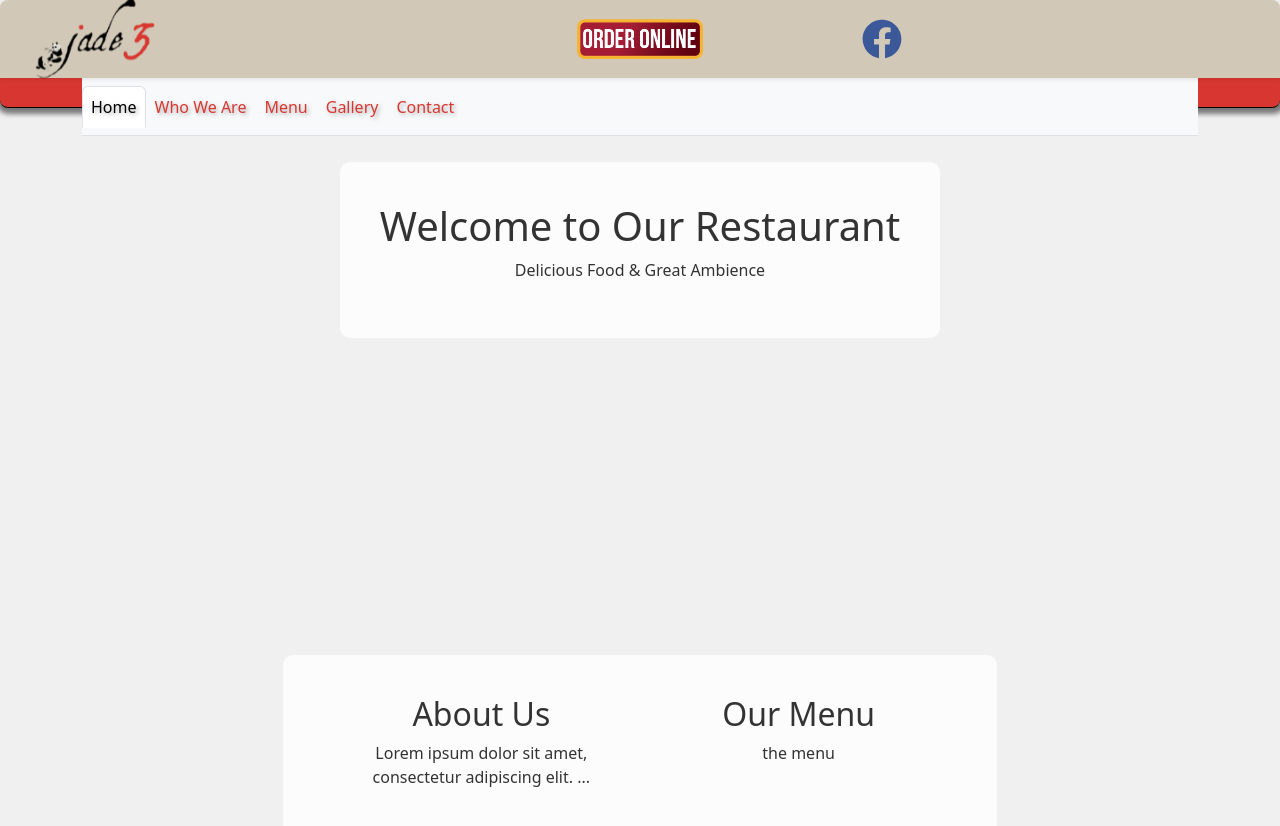
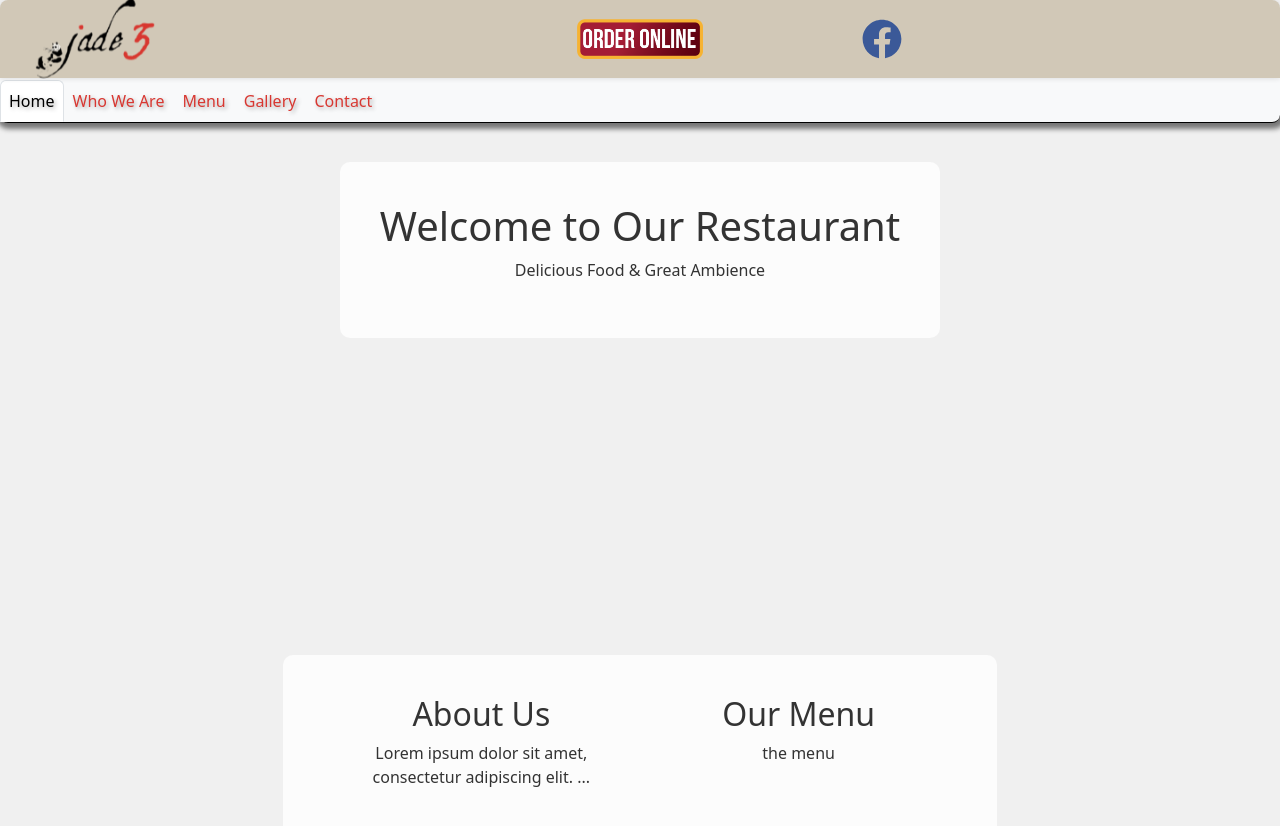
Before and after one commit to ErikAmerico/Jade3, a React (Vite) app: page / in a window 1280 px wide. Shown: the top 826 px of the page. Built offline with nearby package versions, Linux system fonts and the light colour scheme.

Commit message:
replaced subheader with navigation, deleted subheader.

```diff
--- a/src/components/Header/Header.jsx
+++ b/src/components/Header/Header.jsx
@@ -1,11 +1,9 @@
 
 
-import { useState } from 'react';
 import { FaFacebook } from 'react-icons/fa';
 import { IconContext } from 'react-icons';
 import { Container, Row, Col } from 'react-bootstrap';
 
-import Subheader from '../Subheader/Subheader';
 import Navigation from '../NavFolder/Navigation';
 import './Head.css';
 
@@ -16,7 +14,7 @@ export default function Header() {
   return (
     <>
       <header className="header">
-        <Container fluid> {/* Use fluid container to take full width */}
+        <Container fluid>
           <Row className="align-items-center">
             <Col xs={12} md={4}>
               <div className="header-title">
@@ -46,7 +44,7 @@ export default function Header() {
           </Row>
         </Container>
       </header>
-      <Subheader />
+      <Navigation />
     </>
   );
 }
--- a/src/components/NavFolder/Nav.css
+++ b/src/components/NavFolder/Nav.css
@@ -3,10 +3,22 @@
   background-color: #f1faee;
 } */
 
+#NavigationContainer{
+  width: 100%;
+  height: 45px;
+  position: fixed;
+  top: 78px;
+  z-index: 99;
+  border-bottom: black 1px solid;
+  box-shadow: 1px 1px 5px 5px rgba(0, 0, 0, .5);
+  border-bottom-left-radius: 8px;
+  border-bottom-right-radius: 8px;
+}
+
+
 .navbar {
   width: 100%;
 }
-
 
 .nav-link {
   /* color: #457b9d; */
--- a/src/components/NavFolder/Navigation.jsx
+++ b/src/components/NavFolder/Navigation.jsx
@@ -13,7 +13,7 @@ function Navigation() {
   };
 
   return (
-    <Navbar expand="md" variant="light" bg="light" className='nav nav-tabs navbar' expanded={expanded}>
+    <Navbar expand="md" variant="light" bg="light" className='nav nav-tabs navbar' expanded={expanded} id='NavigationContainer'>
       <Navbar.Toggle aria-controls="basic-navbar-nav" onClick={() => setExpanded(!expanded)}/>
       <Navbar.Collapse id="basic-navbar-nav" >
         <Nav className="mr-auto justify-content-between" onClick={handleSelect}>
--- a/src/components/Subheader/Subheader.css
+++ /dev/null
@@ -1,14 +0,0 @@
-  .sub-header {
-    background-color: #D83731;
-    color: blue;
-    width: 100%;
-    height: 30px;
-    /* position: relative; */
-    position: fixed;
-    top: 78px;
-    z-index: 99;
-    border-bottom: black 1px solid;
-    box-shadow: 1px 1px 5px 5px rgba(0, 0, 0, .5);
-    border-bottom-left-radius: 8px;
-    border-bottom-right-radius: 8px;
-  }
--- a/src/components/Subheader/Subheader.jsx
+++ /dev/null
@@ -1,16 +0,0 @@
-
-import './Subheader.css';
-import Navigation from '../NavFolder/Navigation';
-
-export default function Subheader() {
-  return (
-    <div className="sub-header">
-      <div className="container">
-        <Navigation />
-      </div>
-    </div>
-
-  );
-}
-
-// Remove outer div to make nav go full lenght
```
